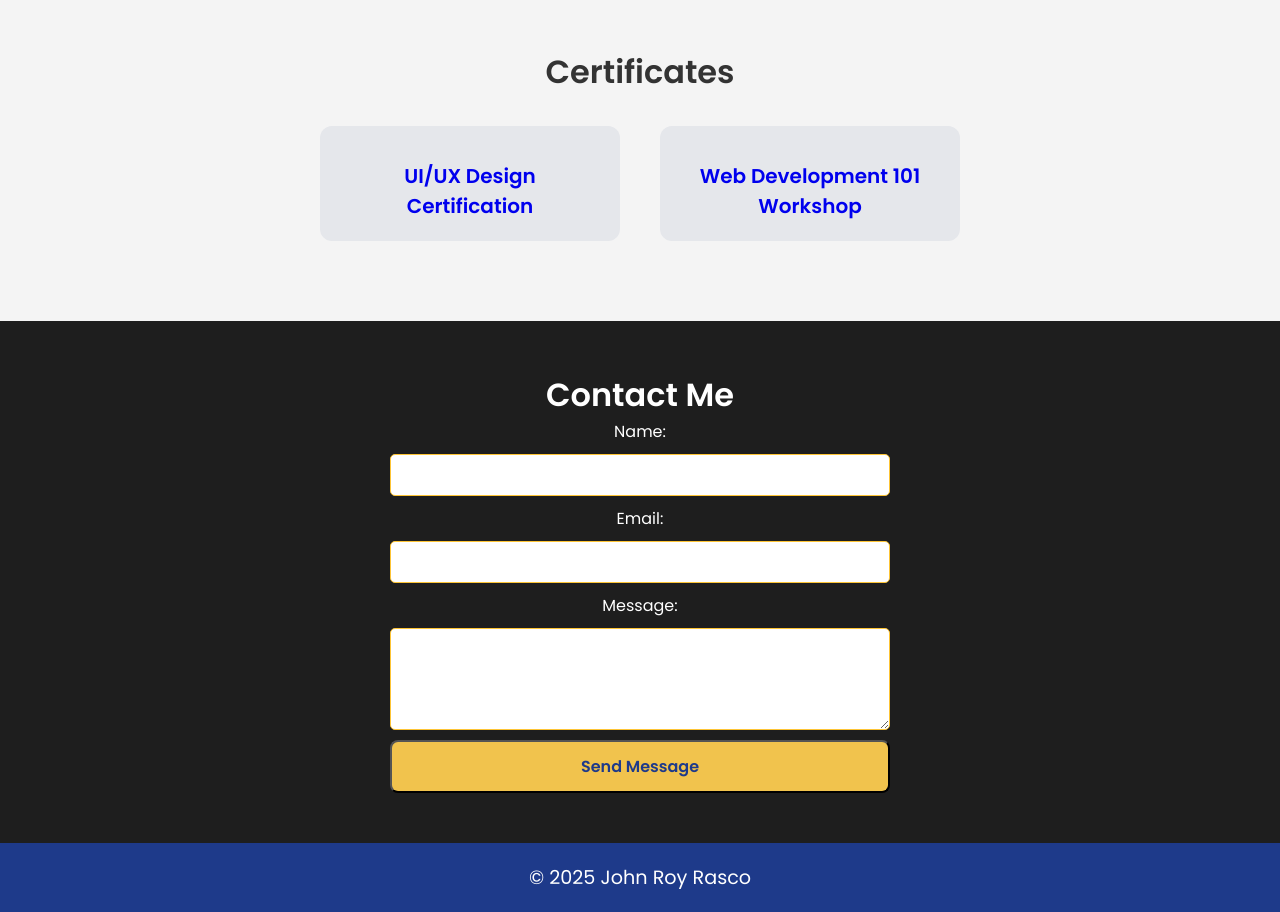
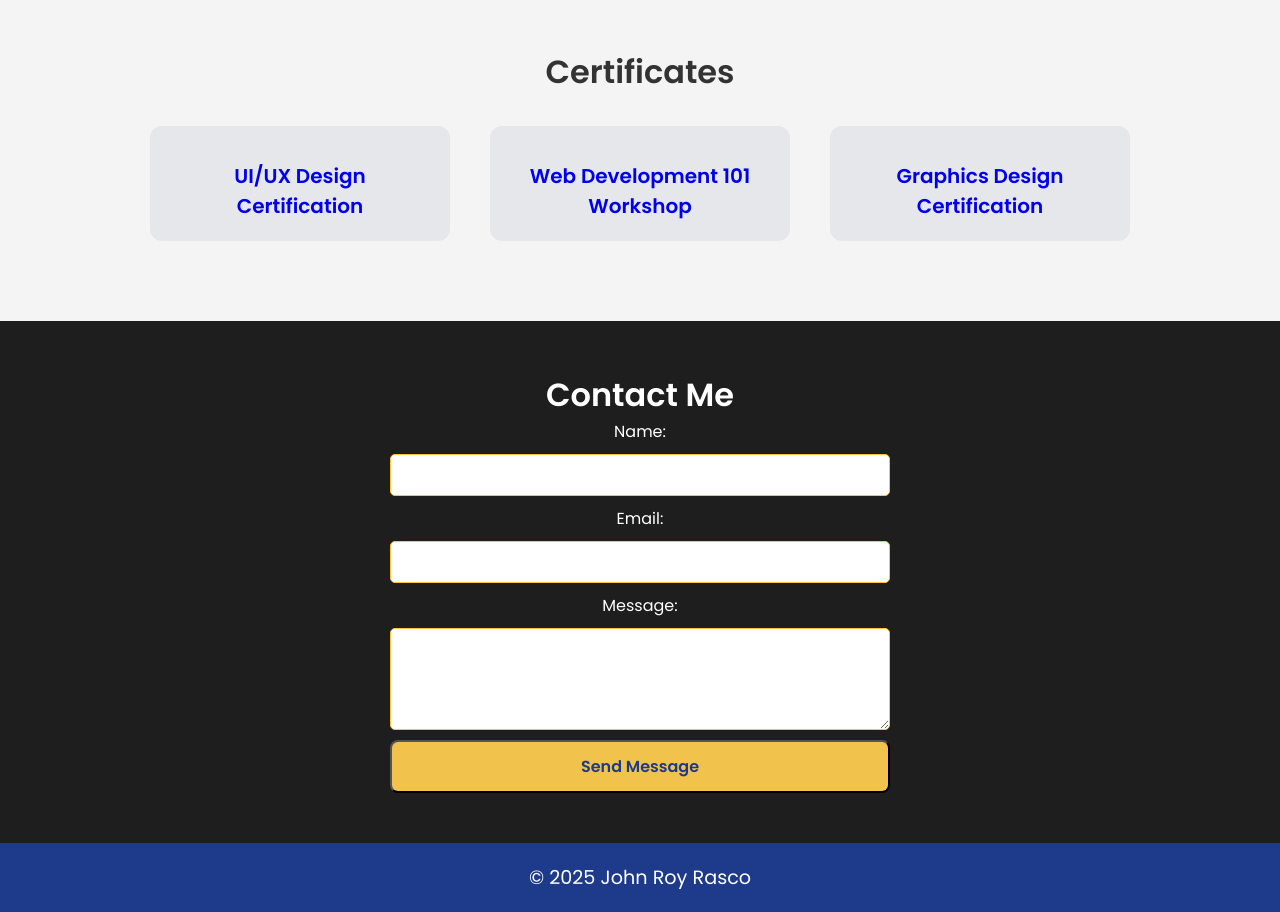
Before and after one commit to Jhnroy/Jhnroy.github.io, a plain HTML site: page index.html in a window 1280 px wide. Shown: the part 1180-2092 px from the top of the page. Drawn offline with nearby package versions, Linux system fonts and the light colour scheme.

Commit message:
add some graphics certificate section

```diff
--- a/index.html
+++ b/index.html
@@ -84,11 +84,20 @@
                     <h3>UI/UX Design Certification</h3>
                 </a>
             </div>
+
+
             <div class="certificate">
                 <a href="WebCertificate.pdf" target="_blank">
                     <h3>Web Development 101 Workshop</h3>
                 </a>
             </div>
+
+            <div class="certificate">
+                <a href="GraphicsDesignCertificate.pdf" target="_blank">
+                    <h3>Graphics Design Certification</h3>
+                </a>
+            </div>
+
         </div>
     </section>
 
@@ -109,6 +118,8 @@
         </form>
     </section>
 
+
+
     <footer>
         <p>&copy; 2025 John Roy Rasco</p>
     </footer>
```
Also changed, not shown: 1 other file.
